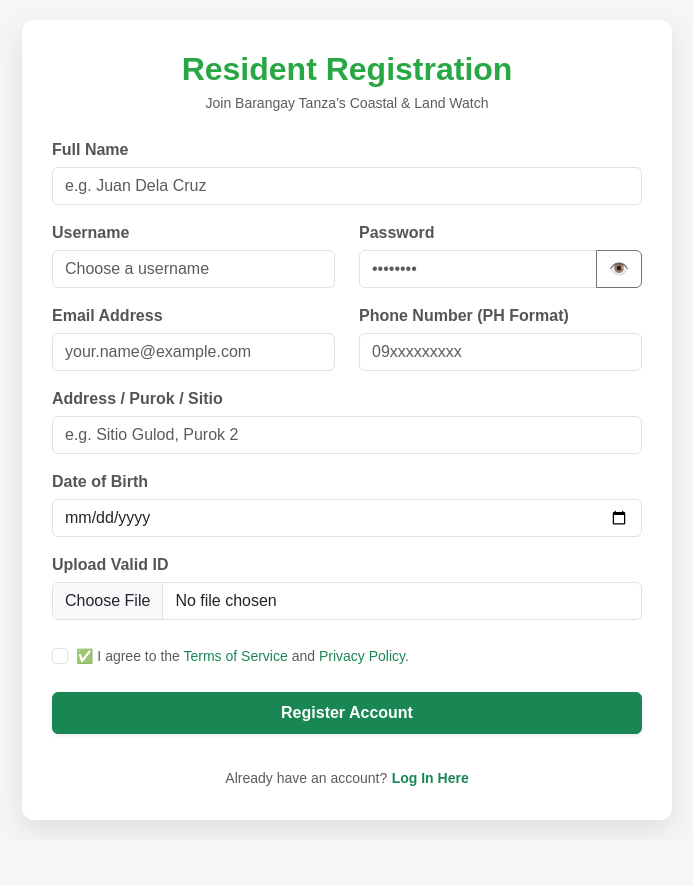
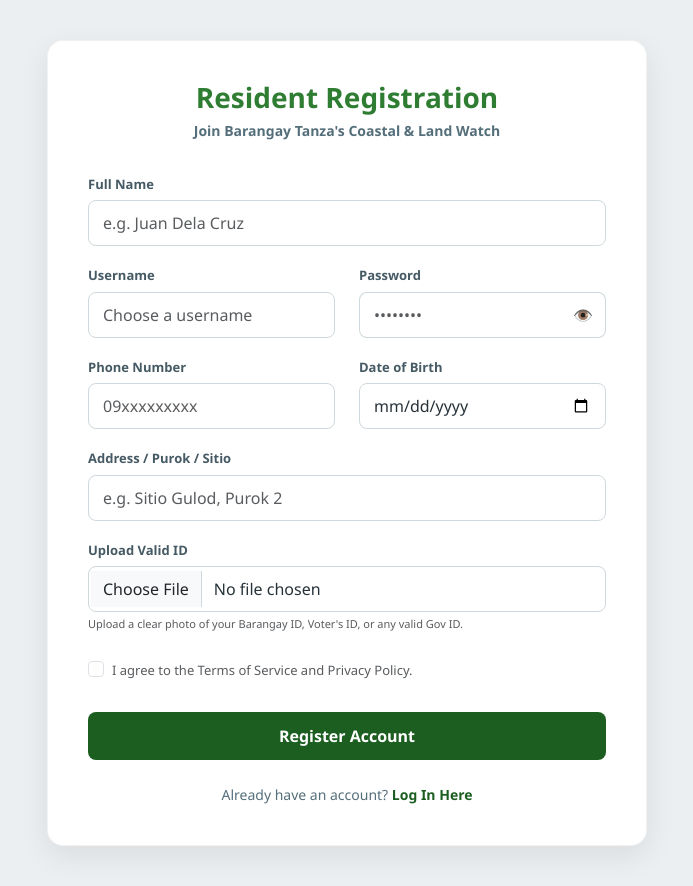
Before and after one commit to walph13/coastallandwatch, a PHP site: page /register.php in a window 1280 px wide. Shown: the whole page, without its empty margins (293-986 px from the left). Before the commit the page ends 830 px from the top, so only its background shows below. Run offline with PHP 8.4, Linux system fonts and the light colour scheme.

Commit message:
Update register.php

```diff
--- a/register.php
+++ b/register.php
@@ -2,59 +2,54 @@
 session_start();
 include 'db_connect.php';
 
-$reg_success = false;
-$reg_error = '';
+$register_success = "";
+$register_error = "";
 
-if (isset($_POST['register'])) {
-    $fullname = trim($_POST['full_name']);
-    $username = trim($_POST['username']);
-    $password = password_hash($_POST['password'], PASSWORD_DEFAULT);
-    $email = trim($_POST['email']);
-    $address = trim($_POST['address_purok_sitio']);
-    $dob = $_POST['date_of_birth'];
-    $phone = trim($_POST['phone_number']);
+if ($_SERVER["REQUEST_METHOD"] == "POST") {
+    $full_name = $conn->real_escape_string($_POST['full_name']);
+    $username = $conn->real_escape_string($_POST['username']);
+    $password = $_POST['password'];
+    $phone = $conn->real_escape_string($_POST['phone_number']);
+    $address = $conn->real_escape_string($_POST['address']);
+    $dob = $conn->real_escape_string($_POST['dob']);
 
-    // BACKEND VALIDATION 1: Username cannot contain spaces
-    if (preg_match('/\s/', $username)) {
-        $reg_error = "Error: Username cannot contain spaces.";
-    }
-    // BACKEND VALIDATION 2: Philippine Phone Number Format (11 digits starting with 09)
-    elseif (!preg_match('/^09[0-9]{9}$/', $phone)) {
-        $reg_error = "Error: Invalid phone number. Must be 11 digits starting with '09'.";
-    }
-    else {
-        // BACKEND VALIDATION 3: Check if username is already taken
-        $check_user = $conn->prepare("SELECT user_id FROM users WHERE username = ?");
-        $check_user->bind_param("s", $username);
-        $check_user->execute();
-        $user_exists = $check_user->get_result();
+    // Encrypt the password for security
+    $hashed_password = password_hash($password, PASSWORD_BCRYPT);
 
-        if ($user_exists->num_rows > 0) {
-            $reg_error = "Error: Username is already taken.";
+    // Check if username already exists
+    $check_user = $conn->query("SELECT * FROM users WHERE username = '$username'");
+
+    if ($check_user->num_rows > 0) {
+        $register_error = "Username is already taken. Please choose another.";
     } else {
-            // ID Photo Upload Logic
+        // Handle ID Upload
         $target_dir = "uploads/ids/";
         if (!is_dir($target_dir)) { mkdir($target_dir, 0777, true); }
 
-            $id_photo = time() . "_" . basename($_FILES["id_photo"]["name"]);
-            $target_file = $target_dir . $id_photo;
+        $id_file_name = time() . "_" . basename($_FILES["valid_id"]["name"]);
+        $target_file = $target_dir . $id_file_name;
         $file_extension = strtolower(pathinfo($target_file, PATHINFO_EXTENSION));
+        $allowed_extensions = array("jpg", "jpeg", "png");
 
-            if (!in_array($file_extension, array("jpg", "jpeg", "png"))) {
-                $reg_error = "Error: Only JPG, JPEG, and PNG files are allowed for ID upload.";
+        if (!in_array($file_extension, $allowed_extensions)) {
+            $register_error = "Only JPG, JPEG, and PNG files are allowed for ID upload.";
         } else {
-                if (move_uploaded_file($_FILES["id_photo"]["tmp_name"], $target_file)) {
-                    // INSERT into database
-                    $sql = "INSERT INTO users (full_name, username, password, email, address_purok_sitio, date_of_birth, phone_number, id_photo_path, role, account_status) VALUES (?, ?, ?, ?, ?, ?, ?, ?, 'Resident', 'Pending')";
-                    $stmt = $conn->prepare($sql);
-                    $stmt->bind_param("ssssssss", $fullname, $username, $password, $email, $address, $dob, $phone, $id_photo);
+            if (move_uploaded_file($_FILES["valid_id"]["tmp_name"], $target_file)) {
+
+                // Insert into database (Status is Pending by default!)
+                $insert_sql = "INSERT INTO users (full_name, username, password, phone_number, address, dob, id_photo_path, role, account_status)
+                               VALUES (?, ?, ?, ?, ?, ?, ?, 'Resident', 'Pending')";
+
+                $stmt = $conn->prepare($insert_sql);
+                $stmt->bind_param("sssssss", $full_name, $username, $hashed_password, $phone, $address, $dob, $id_file_name);
 
                 if ($stmt->execute()) {
-                        $reg_success = true;
+                    $register_success = "Registration successful! Please wait for the Barangay Admin to approve your account.";
                 } else {
-                        $reg_error = "Database error: Registration failed.";
+                    $register_error = "Database error. Please try again.";
                 }
-                }
+            } else {
+                $register_error = "Error uploading your ID photo.";
             }
         }
     }
@@ -67,139 +62,143 @@ if (isset($_POST['register'])) {
     <meta charset="UTF-8">
     <meta name="viewport" content="width=device-width, initial-scale=1.0">
     <title>Resident Registration - Coastal & Land Watch</title>
+
     <link href="https://cdn.jsdelivr.net/npm/bootstrap@5.3.0/dist/css/bootstrap.min.css" rel="stylesheet">
+
     <style>
-        body { background-color: #f4f7f6; display: flex; align-items: center; justify-content: center; min-height: 100vh; padding: 20px; font-family: Arial, sans-serif; }
-        .register-card { max-width: 650px; width: 100%; border-radius: 12px; box-shadow: 0px 10px 30px rgba(0,0,0,0.1); border: none; background-color: white; padding: 30px; }
-        .register-title { color: #28a745; font-weight: bold; margin-bottom: 5px; text-align: center; }
-        .form-label { font-weight: bold; margin-bottom: 5px; color: #555; }
+        body {
+            font-family: 'Segoe UI', Arial, sans-serif;
+            background-color: #ECEFF1;
+            display: flex;
+            align-items: center;
+            justify-content: center;
+            min-height: 100vh;
+            margin: 0;
+            padding: 40px 0;
+        }
+        .register-card {
+            background: #fff;
+            padding: 40px;
+            border-radius: 16px;
+            box-shadow: 0 10px 30px rgba(0,0,0,0.08);
+            border: 1px solid rgba(0,0,0,0.05);
+            width: 100%;
+            max-width: 600px;
+        }
+        .system-title { font-weight: 800; color: #2E7D32; font-size: 28px; margin-bottom: 5px; text-align: center; }
+        .system-subtitle { color: #546E7A; font-size: 14px; font-weight: 600; margin-bottom: 30px; text-align: center; }
+        .form-label { font-weight: 700; color: #455A64; font-size: 13px; margin-bottom: 6px; }
+        .custom-input { border-radius: 8px; border: 1px solid #CFD8DC; padding: 10px 14px; background-color: #fff; color: #263238; transition: 0.2s; box-shadow: none !important; }
+        .custom-input:focus { border-color: #81C784; background-color: #F8FDFF; }
 
-        /* NEW FEATURE: Custom Highlight Active Field (Focus Effect) */
-        .form-control:focus, .form-check-input:focus {
-            border-color: #28a745;
-            box-shadow: 0 0 8px rgba(40, 167, 69, 0.4);
-        }
+        .input-group .custom-input { border-right: none; border-top-right-radius: 0; border-bottom-right-radius: 0; }
+        .custom-input-btn { border-color: #CFD8DC; background-color: #fff; border-left: none; border-top-right-radius: 8px; border-bottom-right-radius: 8px; color: #546E7A; }
+        .custom-input:focus + .custom-input-btn { border-color: #81C784; background-color: #F8FDFF; }
 
-        #idPreview { display: none; width: 100%; max-height: 250px; object-fit: cover; border-radius: 8px; border: 2px solid #ddd; margin-top: 15px; }
+        .btn-register { background-color: #1B5E20; color: #fff; border: none; border-radius: 8px; font-weight: 800; font-size: 16px; padding: 12px; transition: 0.3s; margin-top: 15px; }
+        .btn-register:hover { background-color: #2E7D32; color: #fff; transform: translateY(-2px); box-shadow: 0 6px 15px rgba(46,125,50,0.3); }
+
+        .login-link { color: #1B5E20; font-weight: 700; text-decoration: none; transition: 0.2s; }
+        .login-link:hover { color: #2E7D32; text-decoration: underline; }
     </style>
 </head>
 <body>
 
-    <div class="card register-card">
-        <h2 class="register-title">Resident Registration</h2>
-        <p class="text-muted small text-center mb-4">Join Barangay Tanza’s Coastal & Land Watch</p>
+    <div class="register-card">
 
-        <?php if($reg_success): ?>
-            <div class="alert alert-success shadow-sm fw-bold text-center">
-                ✅ Registration successful! Wait for admin approval.
+        <div class="text-center">
+            <h2 class="system-title">Resident Registration</h2>
+            <p class="system-subtitle">Join Barangay Tanza's Coastal & Land Watch</p>
         </div>
-            <div class="text-center mt-3"><a href="login.php" class="btn btn-success fw-bold px-4">Go to Login</a></div>
-        <?php else: ?>
-            <?php if(!empty($reg_error)): ?>
-                <div class="alert alert-danger shadow-sm fw-bold">❌ <?php echo $reg_error; ?></div>
+
+        <?php if (!empty($register_success)): ?>
+            <div class="alert alert-success text-center shadow-sm" style="font-size: 14px; font-weight: 700; border-radius: 8px;">
+                ✅ <?php echo $register_success; ?> <br>
+                <a href="login.php" class="alert-link mt-2 d-block">Click here to return to Login</a>
+            </div>
         <?php endif; ?>
 
-            <form method="POST" action="" enctype="multipart/form-data" id="regForm">
-                <input type="hidden" name="register" value="1">
+        <?php if (!empty($register_error)): ?>
+            <div class="alert alert-danger text-center shadow-sm" style="font-size: 14px; font-weight: 700; border-radius: 8px;">
+                ⚠️ <?php echo $register_error; ?>
+            </div>
+        <?php endif; ?>
+
+        <?php if (empty($register_success)): ?>
+            <form method="POST" action="" enctype="multipart/form-data">
 
                 <div class="mb-3">
                     <label class="form-label">Full Name</label>
-                    <input type="text" name="full_name" class="form-control" required placeholder="e.g. Juan Dela Cruz">
+                    <input type="text" name="full_name" class="form-control custom-input" placeholder="e.g. Juan Dela Cruz" required>
                 </div>
 
                 <div class="row">
                     <div class="col-md-6 mb-3">
                         <label class="form-label">Username</label>
-                        <input type="text" name="username" class="form-control" required pattern="^\S+$" title="Username cannot contain spaces" placeholder="Choose a username">
+                        <input type="text" name="username" class="form-control custom-input" placeholder="Choose a username" required>
                     </div>
-
                     <div class="col-md-6 mb-3">
                         <label class="form-label">Password</label>
                         <div class="input-group">
-                            <input type="password" id="regPassword" name="password" class="form-control" required placeholder="••••••••">
-                            <button class="btn btn-outline-secondary" type="button" onclick="toggleRegPassword()"><span id="toggleIcon">👁️</span></button>
+                            <input type="password" name="password" id="passwordInput" class="form-control custom-input" placeholder="••••••••" required>
+                            <button class="btn btn-outline-secondary custom-input-btn" type="button" id="togglePassword">👁️</button>
                         </div>
                     </div>
                 </div>
 
                 <div class="row">
                     <div class="col-md-6 mb-3">
-                        <label class="form-label">Email Address</label>
-                        <input type="email" name="email" class="form-control" required placeholder="your.name@example.com">
+                        <label class="form-label">Phone Number</label>
+                        <input type="text" name="phone_number" class="form-control custom-input" placeholder="09xxxxxxxxx" required pattern="[0-9]{11}" title="Please enter an 11-digit phone number">
                     </div>
                     <div class="col-md-6 mb-3">
-                        <label class="form-label">Phone Number (PH Format)</label>
-                        <input type="text" name="phone_number" class="form-control" required pattern="^09\d{9}$" maxlength="11" title="Must be a valid 11-digit number starting with 09 (e.g. 09123456789)" placeholder="09xxxxxxxxx" onkeypress="return event.charCode >= 48 && event.charCode <= 57">
+                        <label class="form-label">Date of Birth</label>
+                        <input type="date" name="dob" class="form-control custom-input" required>
                     </div>
                 </div>
 
                 <div class="mb-3">
                     <label class="form-label">Address / Purok / Sitio</label>
-                    <input type="text" name="address_purok_sitio" class="form-control" required placeholder="e.g. Sitio Gulod, Purok 2">
-                </div>
-
-                <div class="mb-3">
-                    <label class="form-label">Date of Birth</label>
-                    <input type="date" name="date_of_birth" class="form-control" required max="<?php echo date('Y-m-d'); ?>">
+                    <input type="text" name="address" class="form-control custom-input" placeholder="e.g. Sitio Gulod, Purok 2" required>
                 </div>
 
                 <div class="mb-4">
                     <label class="form-label">Upload Valid ID</label>
-                    <input type="file" name="id_photo" class="form-control" accept=".jpg,.jpeg,.png" required id="idUpload">
-                    <img id="idPreview" src="" alt="Valid ID Preview">
+                    <input type="file" name="valid_id" class="form-control custom-input" accept=".jpg,.jpeg,.png" required>
+                    <small class="text-muted d-block mt-1" style="font-size: 11px;">Upload a clear photo of your Barangay ID, Voter's ID, or any valid Gov ID.</small>
                 </div>
 
-                <div class="form-check mb-4">
-                    <input class="form-check-input" type="checkbox" value="" id="termsCheck" required>
-                    <label class="form-check-label text-muted small" for="termsCheck">
-                        ✅ I agree to the <a href="#" class="text-success text-decoration-none">Terms of Service</a> and <a href="#" class="text-success text-decoration-none">Privacy Policy</a>.
+                <div class="form-check mb-3">
+                    <input class="form-check-input" type="checkbox" id="termsCheck" required>
+                    <label class="form-check-label text-muted" for="termsCheck" style="font-size: 13px;">
+                        I agree to the Terms of Service and Privacy Policy.
                     </label>
                 </div>
 
-                <button type="submit" class="btn btn-success w-100 fw-bold py-2 shadow-sm mb-3" id="submitBtn">
-                    <span id="btnText">Register Account</span>
-                    <span id="btnSpinner" class="spinner-border spinner-border-sm d-none" role="status" aria-hidden="true"></span>
+                <button type="submit" class="btn w-100 btn-register">
+                    Register Account
                 </button>
+
             </form>
+        <?php endif; ?>
 
-            <div class="text-center mt-3">
-                <span class="text-muted small">Already have an account?</span>
-                <a href="login.php" class="text-success fw-bold text-decoration-none small">Log In Here</a>
+        <div class="text-center mt-4" style="font-size: 14px; color: #546E7A;">
+            Already have an account? <a href="login.php" class="login-link">Log In Here</a>
         </div>
-        <?php endif; ?>
 
     </div>
 
-    <script src="https://cdn.jsdelivr.net/npm/bootstrap@5.3.0/dist/js/bootstrap.bundle.min.js"></script>
     <script>
-        function toggleRegPassword() {
-            const pwd = document.getElementById("regPassword");
-            const icon = document.getElementById("toggleIcon");
-            if (pwd.type === "password") { pwd.type = "text"; icon.innerText = "🙈"; }
-            else { pwd.type = "password"; icon.innerText = "👁️"; }
-        }
+        // Password visibility toggle
+        const togglePassword = document.querySelector('#togglePassword');
+        const password = document.querySelector('#passwordInput');
 
-        document.getElementById('idUpload').addEventListener('change', function(event) {
-            var reader = new FileReader();
-            reader.onload = function(e) {
-                var img = document.getElementById('idPreview');
-                img.src = e.target.result;
-                img.style.display = 'block';
-            }
-            if(event.target.files[0]) { reader.readAsDataURL(event.target.files[0]); }
-        });
-
-        // NEW FEATURE: Show Loading Spinner on Form Submit
-        document.getElementById('regForm').addEventListener('submit', function() {
-            const btn = document.getElementById('submitBtn');
-            const btnText = document.getElementById('btnText');
-            const spinner = document.getElementById('btnSpinner');
-
-            // Change button state
-            btn.disabled = true;
-            btnText.innerText = 'Submitting... ';
-            spinner.classList.remove('d-none'); // Show the spinner
+        togglePassword.addEventListener('click', function (e) {
+            const type = password.getAttribute('type') === 'password' ? 'text' : 'password';
+            password.setAttribute('type', type);
+            this.textContent = type === 'password' ? '👁️' : '🙈';
         });
     </script>
+
 </body>
 </html>
```
Lines whose indentation alone changed are shown as unchanged.
